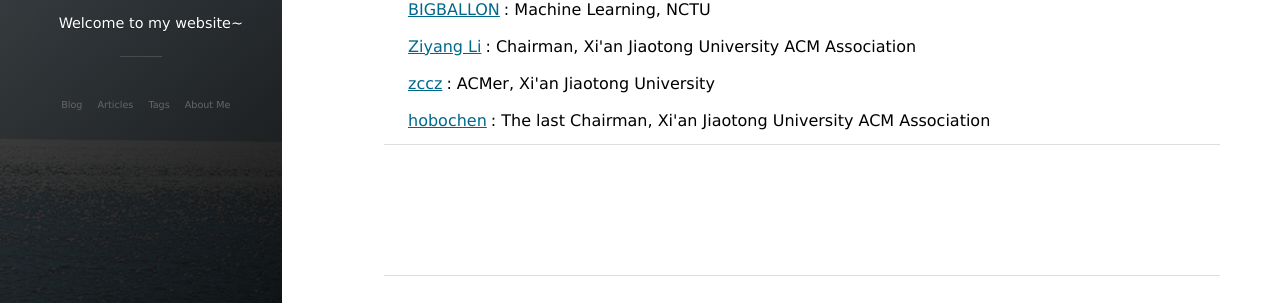
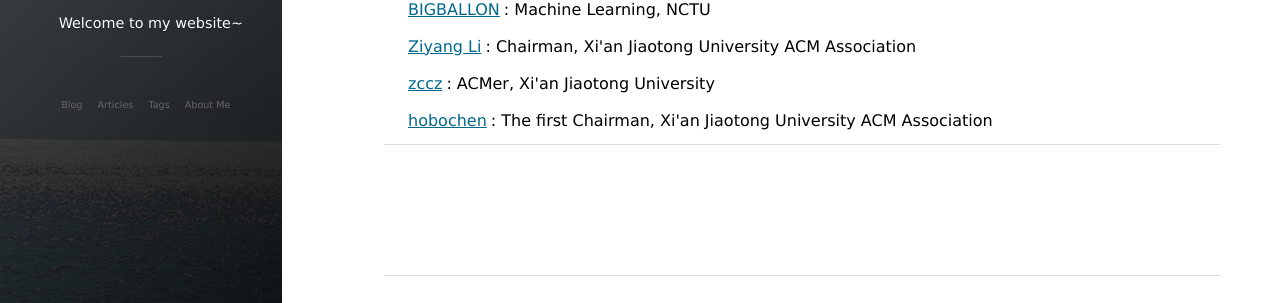
Before and after one commit to XJTUmg/XJTUmg.github.io, a Jekyll site: the page built from about.md, in a window 1280 px wide and 1006 px high. Shown: the part 546-849 px from the top of the window. Built offline with Jekyll 4.4.1, drawn with Linux system fonts in a browser that asks for light colours; nearby versions of some CDN libraries; comment, search, counter and statistics services are not loaded.

Commit message:
Update about.md

```diff
--- a/about.md
+++ b/about.md
@@ -35,6 +35,6 @@
 <p>
 <a target="_blank" href="http://zccz14.com"> zccz</a>: ACMer, Xi'an Jiaotong University
 <p>
-<a target="_blank" href="http://hobochen.github.io"> hobochen</a>: The last Chairman, Xi'an Jiaotong University ACM Association
+<a target="_blank" href="http://hobochen.github.io"> hobochen</a>: The first Chairman, Xi'an Jiaotong University ACM Association
 <p>
 {% include comments.html %}
```
